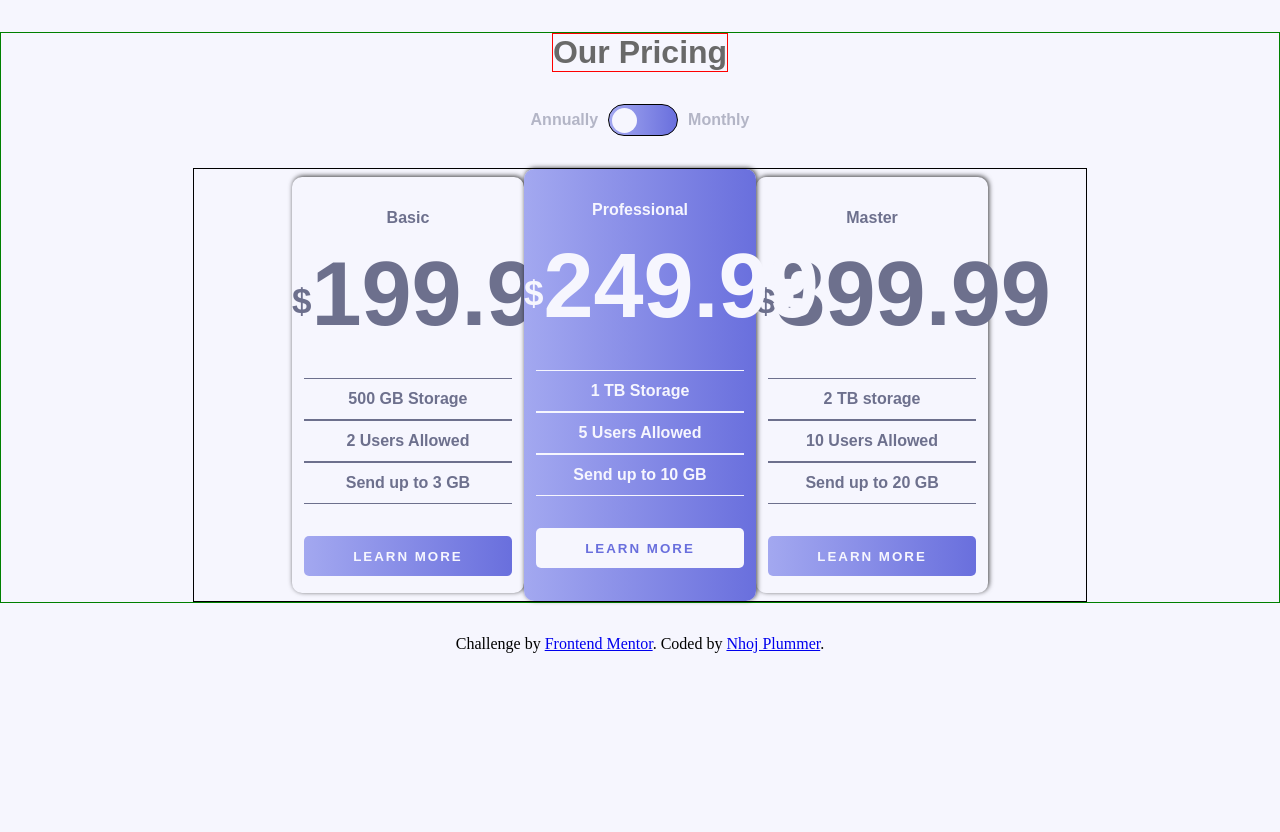
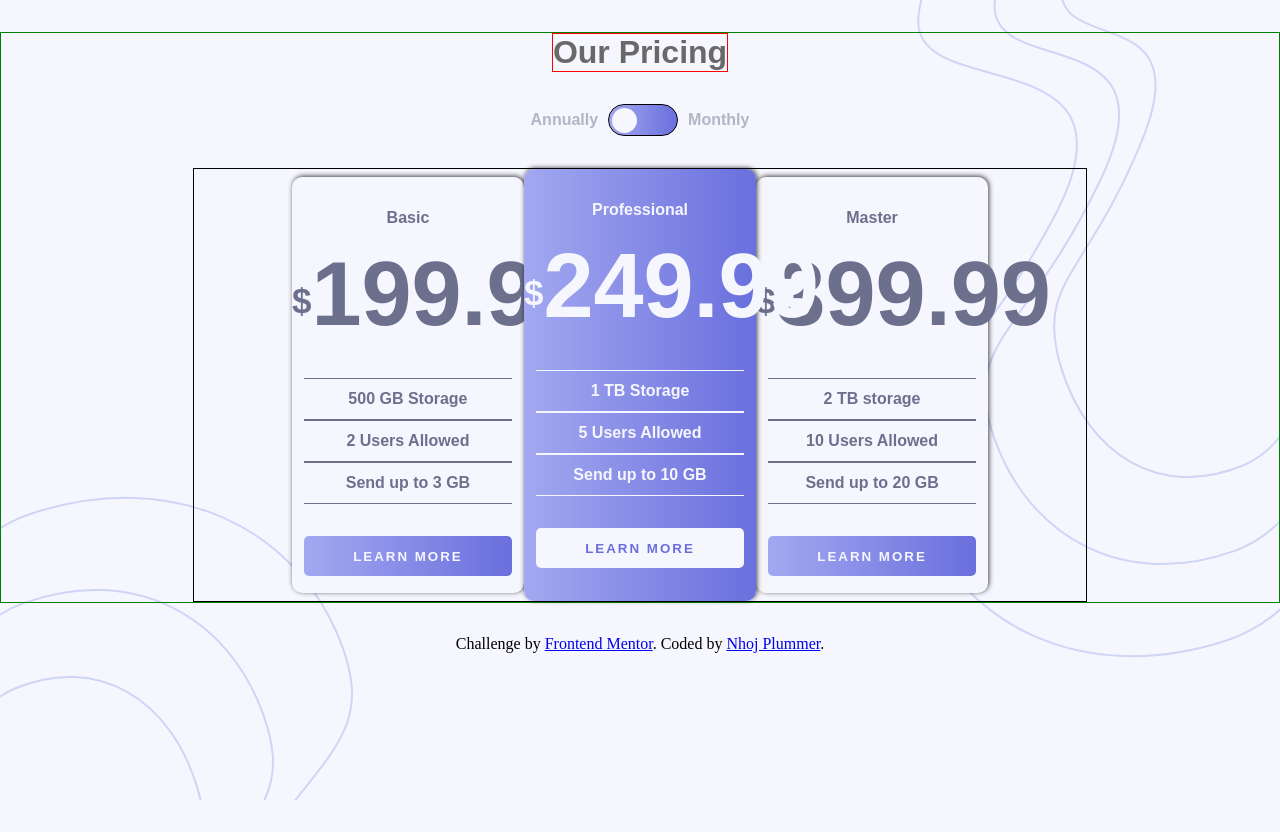
Before and after one commit to Nhoj-Plummer/pricing-component-with-toggle, a React (Create React App) app: page / in a window 1280 px wide. Before the commit the page ends 800 px from the top, so only its background shows below. Built offline with nearby package versions, Linux system fonts and the light colour scheme.

Commit message:
Added background now for cleanup

```diff
--- a/src/App.css
+++ b/src/App.css
@@ -5,7 +5,15 @@
   scroll-behavior: smooth;
 }
 
+html,
 body {
+  height: 100%;
+}
+
+body {
+  background-image: url("./assets/bg-top.svg"), url("./assets/bg-bottom.svg");
+  background-repeat: no-repeat;
+  background-position: right top, left bottom;
   background-color: var(--color-very-light-grayish-blue);
   text-align: center;
 }
--- a/src/assets/assetsindex.js
+++ b/src/assets/assetsindex.js
@@ -1,2 +1,2 @@
-export {default as Bottom} from "../assets/bg-bottom.svg"
-export {default as Top} from "../assets/bg-top.svg"
+export {default as Top} from "../assets/bg-top.svg";
+export {default as Bottom} from "../assets/bg-bottom.svg";
```
Also changed, not shown: src/index.css (line endings or trailing spaces).
